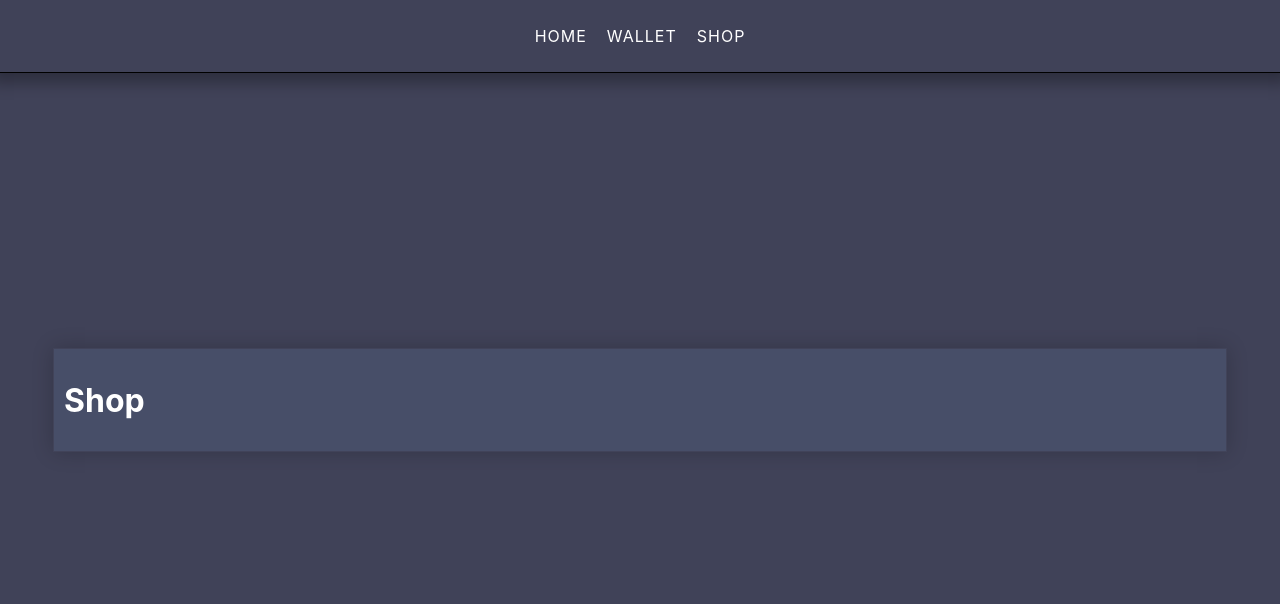
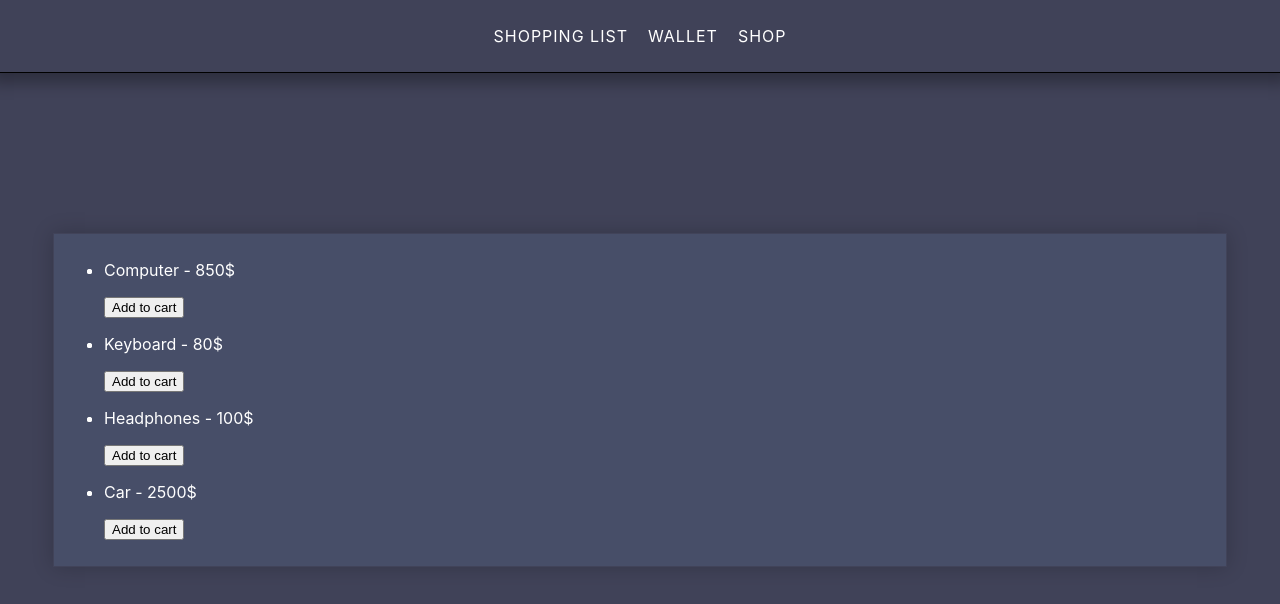
Before and after one commit to KacperNlp/shopping-list, a React (Create React App) app: page /shop in a window 1280 px wide. Shown: the top 604 px of the page. Built offline with nearby package versions, Linux system fonts and the light colour scheme.

Commit message:
Created shop component

```diff
--- a/src/components/Content.jsx
+++ b/src/components/Content.jsx
@@ -8,7 +8,7 @@ import "./Content.css";
 
 class Content extends Component {
   state = {
-    wallet: 1000,
+    cart: [],
     products: [
       {
         name: "Computer",
@@ -27,17 +27,66 @@ class Content extends Component {
         price: 2500,
       },
     ],
+    wallet: 1000,
+  };
+
+  addProdcutToCart = (name, price) => {
+    const newWalletValue = this.state.wallet - price;
+
+    if (newWalletValue <= 0) {
+      alert("You cannot add this product to your cart!");
+      return;
+    }
+
+    const newCart = this.updateCart(name, price);
+
+    this.setState({
+      wallet: newWalletValue,
+      cart: newCart,
+    });
+  };
+
+  updateCart = (name, price) => {
+    const { cart } = this.state;
+
+    if (!cart || cart.filter((prodcut) => prodcut.name === name).length)
+      return [...cart, { name, price, count: 1 }];
+
+    const newCart = cart.map(
+      ({ nameOfProductInCart, priceOfProductInCart, count }) => {
+        if (nameOfProductInCart === name) {
+          return {
+            name: nameOfProductInCart,
+            price: priceOfProductInCart + price,
+            count: count++,
+          };
+        }
+
+        return {
+          name: nameOfProductInCart,
+          price: priceOfProductInCart,
+          count,
+        };
+      }
+    );
+
+    return newCart;
   };
 
   render() {
-    const { wallet } = this.state;
+    const { cart, products, wallet } = this.state;
 
     return (
       <div className="content">
         <Routes>
           <Route path="/wallet" element={<Wallet money={wallet} />}></Route>
-          <Route path="/shop" element={<Shop />}></Route>
-          <Route path="/" element={<ShoppingList />}></Route>
+          <Route
+            path="/shop"
+            element={
+              <Shop products={products} addToCart={this.addProdcutToCart} />
+            }
+          ></Route>
+          <Route path="/" element={<ShoppingList cart={cart} />}></Route>
         </Routes>
       </div>
     );
--- a/src/components/Navigation.jsx
+++ b/src/components/Navigation.jsx
@@ -5,7 +5,7 @@ import "./Navigation.css";
 const Navigation = () => {
   const appLinks = [
     {
-      name: "Home",
+      name: "Shopping list",
       path: "/",
     },
     {
--- a/src/components/Product.jsx
+++ b/src/components/Product.jsx
@@ -1,11 +1,18 @@
-const Prodcut = ({ name, price }) => {
+const Product = ({ name, price, addToCart }) => {
   return (
     <li className="product-list-element">
       <p className="product-name">
-        ${name} <span className="product-price">- ${price}</span>
+        {name} <span className="product-price">- {price}$</span>
       </p>
+      <button
+        onClick={() => {
+          addToCart(name, price);
+        }}
+      >
+        Add to cart
+      </button>
     </li>
   );
 };
 
-export default Prodcut;
+export default Product;
--- a/src/components/Shop.jsx
+++ b/src/components/Shop.jsx
@@ -1,5 +1,21 @@
-const Shop = () => {
-  return <h1>Shop</h1>;
+import Product from "./Product";
+
+const Shop = ({ products, addToCart }) => {
+  const productsList = products.map((product, id) => (
+    <li className="shop-product" key={id}>
+      <Product
+        name={product.name}
+        price={product.price}
+        addToCart={addToCart}
+      />
+    </li>
+  ));
+
+  return (
+    <div className="shop">
+      <ul>{productsList}</ul>
+    </div>
+  );
 };
 
 export default Shop;
--- a/src/components/ShoppingList.jsx
+++ b/src/components/ShoppingList.jsx
@@ -1,5 +1,21 @@
-const ShoppingList = () => {
-  return <h1>Shopping List</h1>;
+import ShoppingListProduct from "./ShoppingListProdcut";
+
+const ShoppingList = ({ cart }) => {
+  const productsInCart = cart.map(({ name, price, count }) => {
+    return (
+      <ShoppingListProduct
+        name={name}
+        price={price}
+        count={count}
+        onRemoveFromCart={null}
+      />
+    );
+  });
+  return (
+    <div className="shopping-list">
+      <ul>{productsInCart}</ul>
+    </div>
+  );
 };
 
 export default ShoppingList;
--- /dev/null
+++ b/src/components/ShoppingListProdcut.jsx
@@ -0,0 +1,16 @@
+const ShoppingListProduct = ({ name, price, count, onRemoveFromCart }) => {
+  return (
+    <li>
+      <p>
+        <span>{name}</span>
+        <span>{price}</span>
+        <span>{count}</span>
+      </p>
+      <button onClick={() => console.log("Remove from cart!")}>
+        Remove from Cart
+      </button>
+    </li>
+  );
+};
+
+export default ShoppingListProduct;
```
